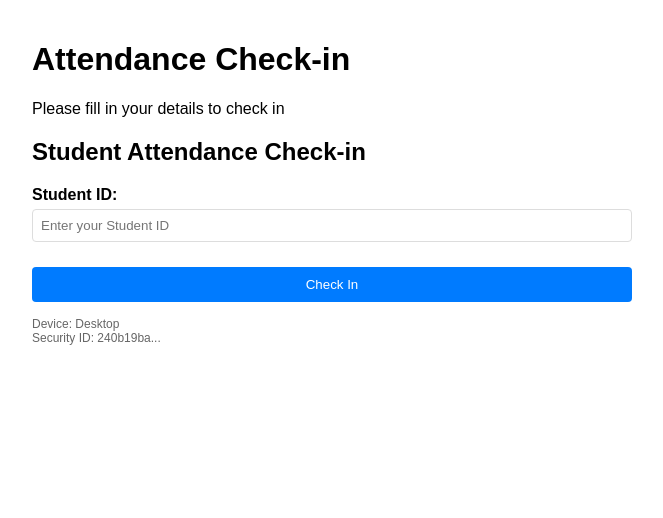
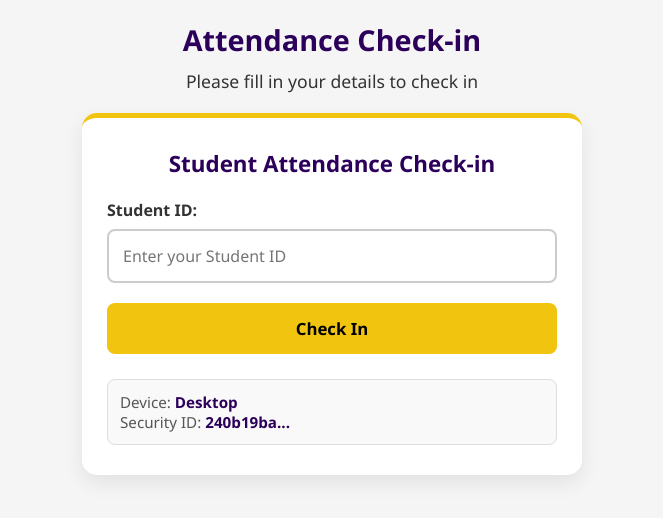
Before and after one commit to Xirnus/offline-attendance-system, a Flask app: template templates/index.html in a window 1280 px wide. Shown: the top 518 px of the page, without its empty margins (308-971 px from the left). Run offline with Flask 3, Linux system fonts and the light colour scheme; the template is opened without the code that fills it, so the values that code supplies are empty; some libraries are stand-ins or nearby versions.

Commit message:
improved student sign-in page

```diff
--- a/static/css/checkin.css
+++ b/static/css/checkin.css
@@ -1,84 +1,155 @@
-body {
-    font-family: Arial, sans-serif;
-    margin: 20px;
-    max-width: 600px;
-    margin: 0 auto;
-    padding: 20px;
+/* Reset default styles */
+* {
+  box-sizing: border-box;
+  margin: 0;
+  padding: 0;
+  font-family: 'Segoe UI', Tahoma, Geneva, Verdana, sans-serif;
 }
 
-.form-container {
-    border: 1px solid #ddd;
-    padding: 20px;
-    margin: 20px 0;
+/* Body background and layout */
+body {
+  background-color: #f5f5f5;
+  color: #333;
+  padding: 20px;
 }
 
-input, select, button {
-    padding: 10px;
-    margin: 5px 0;
-    width: 100%;
-    box-sizing: border-box;
+/* Header */
+h1 {
+  text-align: center;
+  color: #2c005a;
+  margin-bottom: 10px;
+  font-size: 1.8rem;
 }
 
-button {
-    cursor: pointer;
-    background-color: #007bff;
-    color: white;
-    border: none;
-    border-radius: 4px;
+p {
+  text-align: center;
+  margin-bottom: 20px;
+  font-size: 1.1rem;
 }
 
-button:disabled {
-    cursor: not-allowed;
-    opacity: 0.6;
-    background-color: #6c757d;
+/* Main container */
+.container {
+  background-color: white;
+  width: 100%;
+  max-width: 500px;
+  margin: 0 auto;
+  padding: 30px 25px;
+  border-radius: 15px;
+  box-shadow: 0 8px 20px rgba(0, 0, 0, 0.08);
+  border-top: 5px solid #f1c40f;
 }
 
-/* Message system */
-#message {
-    padding: 15px;
-    margin: 15px 0;
-    border-radius: 5px;
-    font-weight: bold;
-    display: none;
+/* Subheader */
+.container h2 {
+  text-align: center;
+  color: #2c005a;
+  margin-bottom: 20px;
+  font-size: 1.4rem;
 }
 
-.alert-success {
-    background-color: #d4edda;
-    color: #155724;
-    border: 1px solid #c3e6cb;
+/* Form fields */
+.form-group {
+  margin-bottom: 20px;
 }
 
-.alert-danger {
-    background-color: #f8d7da;
-    color: #721c24;
-    border: 1px solid #f5c6cb;
+.form-group label {
+  display: block;
+  font-weight: bold;
+  margin-bottom: 8px;
 }
 
-.alert-info {
-    background-color: #d1ecf1;
-    color: #0c5460;
-    border: 1px solid #bee5eb;
+.form-group input {
+  width: 100%;
+  padding: 14px;
+  border: 2px solid #ccc;
+  border-radius: 8px;
+  font-size: 1rem;
+  transition: border-color 0.3s ease;
 }
 
-.device-info {
-    font-size: 12px;
-    color: #666;
-    margin-top: 10px;
+.form-group input:focus {
+  border-color: #2c005a;
+  outline: none;
 }
 
-label {
-    display: block;
-    margin-top: 10px;
-    font-weight: bold;
+/* Submit button */
+button[type="submit"] {
+  width: 100%;
+  padding: 14px;
+  background-color: #f1c40f;
+  color: black;
+  border: none;
+  border-radius: 8px;
+  font-weight: bold;
+  font-size: 1.05rem;
+  cursor: pointer;
+  transition: background-color 0.3s ease;
 }
 
-.form-group {
-    margin-bottom: 15px;
+button[type="submit"]:hover {
+  background-color: #e0b50d;
 }
 
-.form-control {
+button[disabled] {
+  background-color: #ccc;
+  cursor: not-allowed;
+}
+
+/* Message div */
+#message {
+  text-align: center;
+  margin-bottom: 15px;
+  font-weight: bold;
+  color: red;
+  font-size: 0.95rem;
+}
+
+/* Device Info */
+.device-info {
+  margin-top: 25px;
+  font-size: 0.95rem;
+  color: #555;
+  background-color: #f9f9f9;
+  padding: 12px;
+  border-radius: 8px;
+  border: 1px solid #ddd;
+}
+
+.device-info span {
+  font-weight: bold;
+  color: #2c005a;
+}
+
+/* ✅ Responsive Design for smaller screens */
+@media (max-width: 600px) {
+  body {
+    padding: 10px;
+  }
+
+  .container {
+    padding: 20px 15px;
+    border-radius: 10px;
+  }
+
+  h1 {
+    font-size: 1.5rem;
+  }
+
+  .container h2 {
+    font-size: 1.2rem;
+  }
+
+  form {
     width: 100%;
-    padding: 8px;
-    border: 1px solid #ddd;
-    border-radius: 4px;
+  }
+
+  .form-group input {
+    padding: 12px;
+    font-size: 1rem;
+  }
+
+  button[type="submit"] {
+    padding: 12px;
+    font-size: 1rem;
+  }
 }
```
